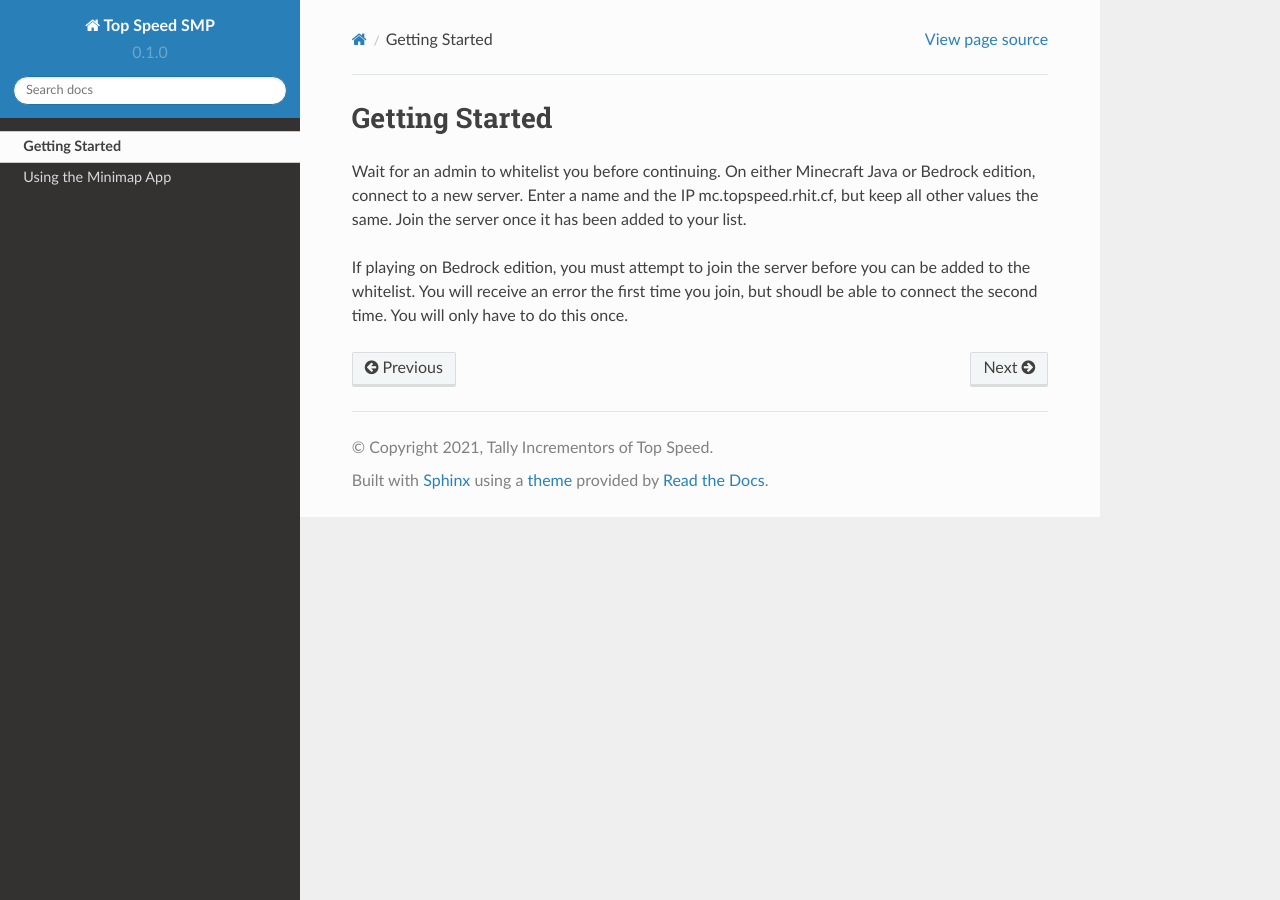
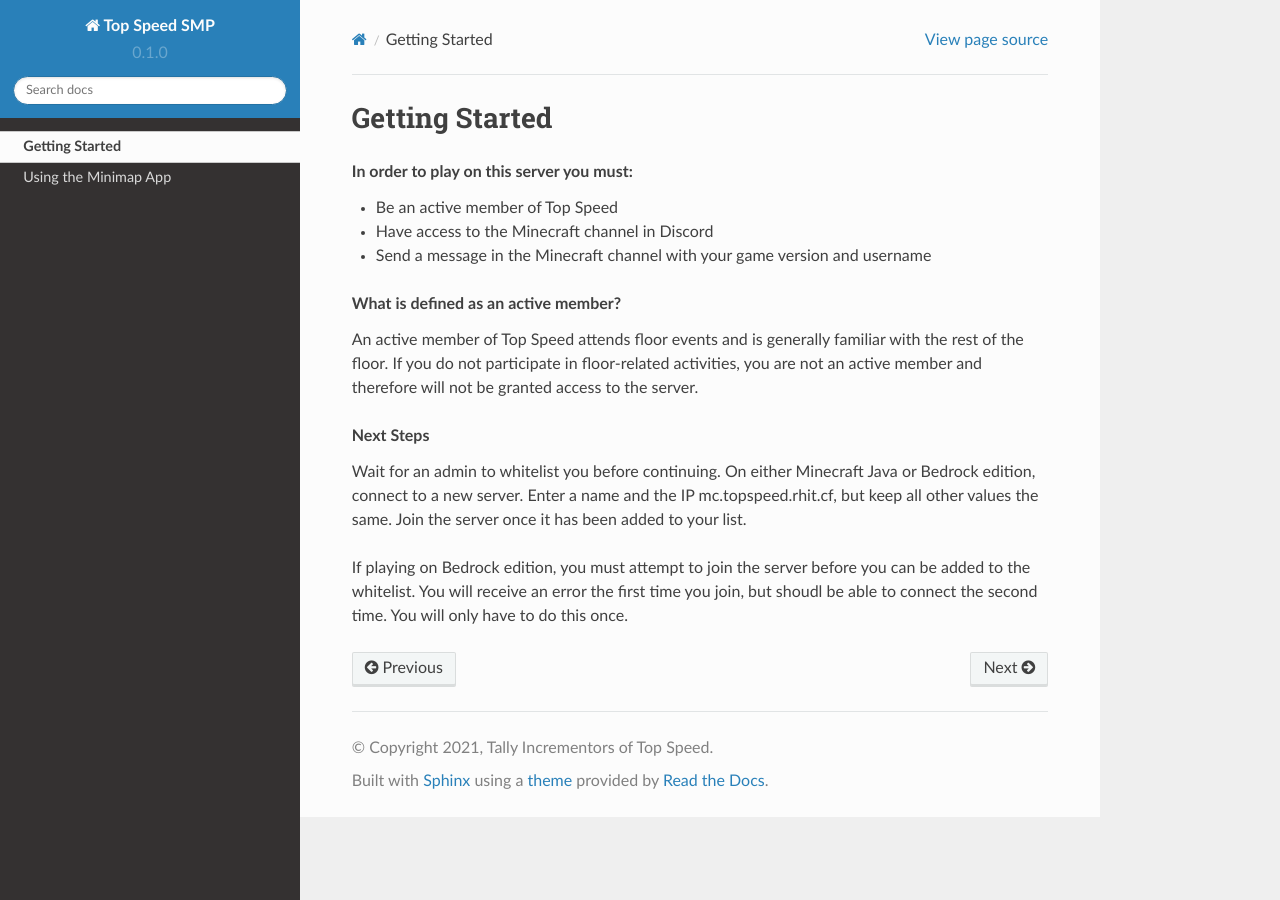
Before and after one commit to cm090/topspeedmc, a Sphinx documentation site: the page built from docs/source/getting-started.rst, in a window 1280 px wide. Built offline with Sphinx 7.4.7 and the Read the Docs theme 2.0.0, drawn with Linux system fonts in a browser that asks for light colours.

Commit message:
Update getting-started.rst

```diff
--- a/docs/source/getting-started.rst
+++ b/docs/source/getting-started.rst
@@ -1,6 +1,19 @@
 Getting Started
 ===============
+.. topic:: **In order to play on this server you must:**
 
-Wait for an admin to whitelist you before continuing. On either Minecraft Java or Bedrock edition, connect to a new server. Enter a name and the IP mc.topspeed.rhit.cf, but keep all other values the same. Join the server once it has been added to your list.
+  - Be an active member of Top Speed
 
-If playing on Bedrock edition, you must attempt to join the server before you can be added to the whitelist. You will receive an error the first time you join, but shoudl be able to connect the second time. You will only have to do this once.
+  - Have access to the Minecraft channel in Discord
+
+  - Send a message in the Minecraft channel with your game version and username
+
+.. topic:: **What is defined as an active member?**
+
+  An active member of Top Speed attends floor events and is generally familiar with the rest of the floor. If you do not participate in floor-related activities, you are not an active member and therefore will not be granted access to the server.
+
+.. topic:: **Next Steps**
+
+  Wait for an admin to whitelist you before continuing. On either Minecraft Java or Bedrock edition, connect to a new server. Enter a name and the IP mc.topspeed.rhit.cf, but keep all other values the same. Join the server once it has been added to your list.
+
+  If playing on Bedrock edition, you must attempt to join the server before you can be added to the whitelist. You will receive an error the first time you join, but shoudl be able to connect the second time. You will only have to do this once.
```
